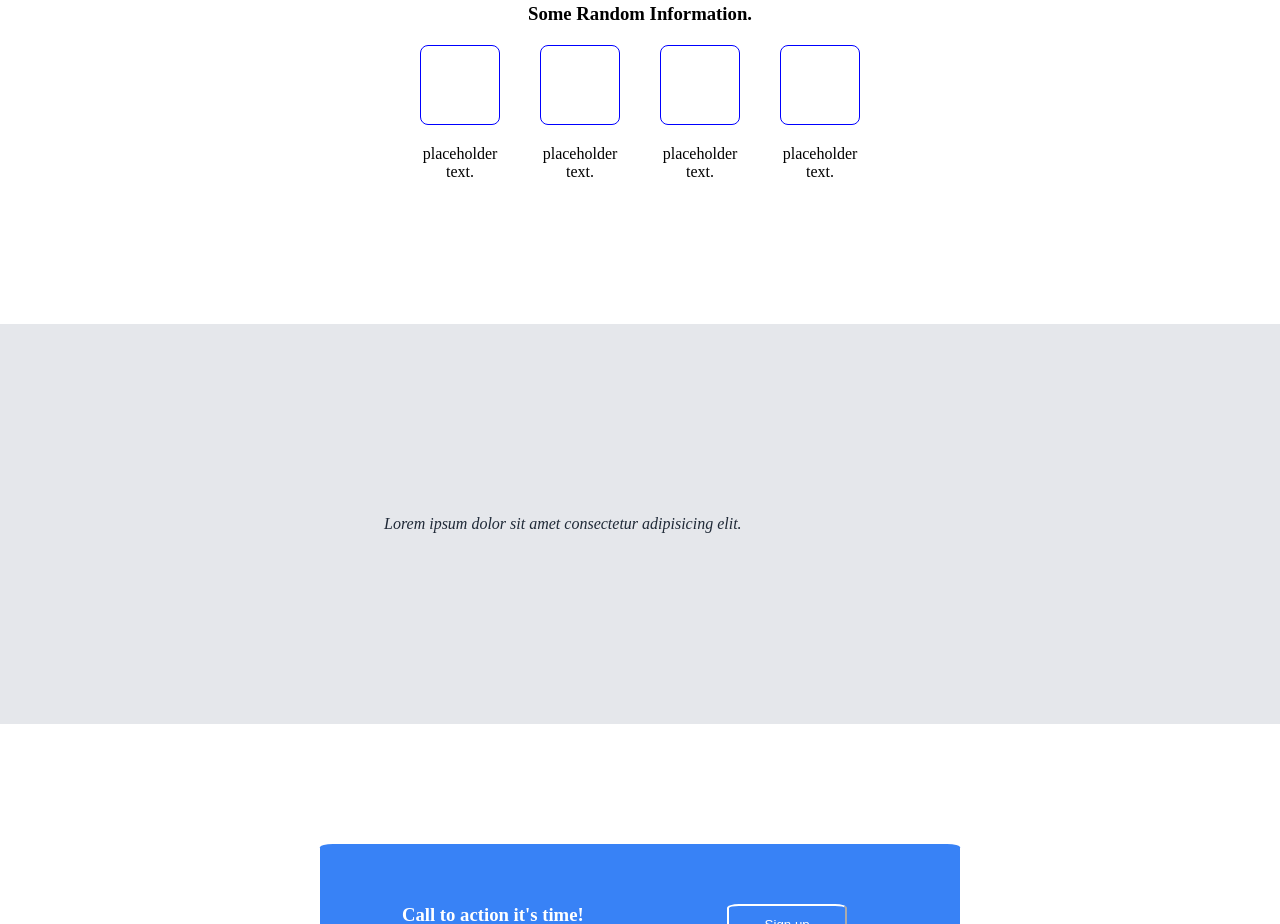
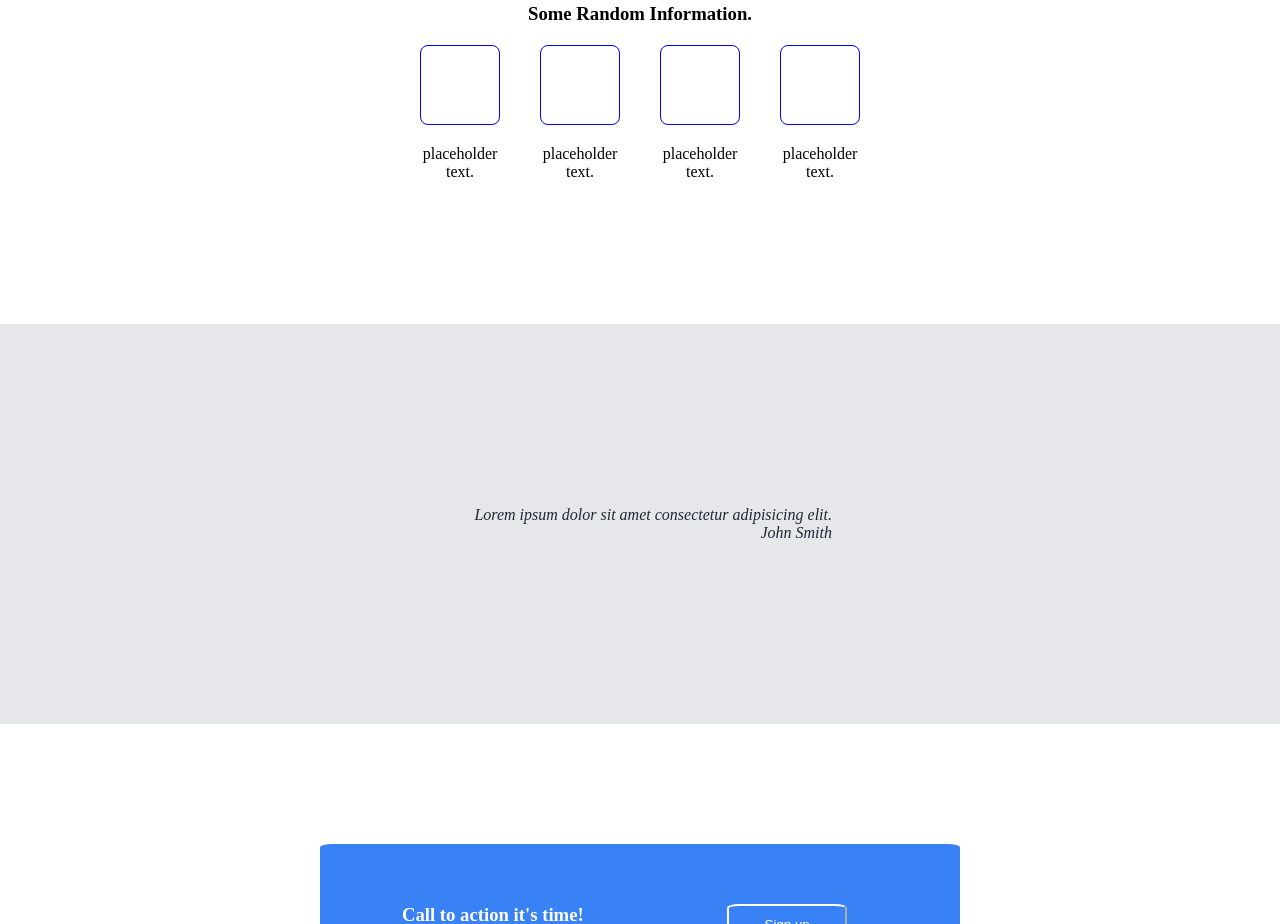
Before and after one commit to fullstackjunkie/businesspage, a plain HTML site: page index.html in a window 1280 px wide. Shown: the part 556-1480 px from the top of the page. Drawn offline with Linux system fonts and the light colour scheme.

Commit message:
Finished The Project

```diff
--- a/css/style.css
+++ b/css/style.css
@@ -134,6 +134,7 @@ ul li {
 
 .main__sections-3 {
     display: flex;
+    flex-direction: column;
     justify-content: center;
     align-items: center;
     width: 100%;
@@ -141,10 +142,25 @@ ul li {
     background-color: #E5E7EB;
 }
 
+.main__sections-3 p.author {
+    text-align: right;
+    /* align-self: flex-end; */
+}
+
+.section__3-container {
+    display: flex;
+    flex-direction:column;
+    justify-content: center;
+    align-items: flex-end;
+    width: 30%;
+    /* background-color: yellow; */
+}
+
 .main__sections-3 p {
-    width: 40%;
+
     color: #1F2937;
     font-style: italic;
+
 }
 
 .main__sections-4 {
--- a/index.html
+++ b/index.html
@@ -54,9 +54,14 @@
             </div>
         </div>
         <div class="main__sections-3">
-            <p>
-                Lorem ipsum dolor sit amet consectetur adipisicing elit.
-            </p>
+            <div class="section__3-container">
+                <p>
+                    Lorem ipsum dolor sit amet consectetur adipisicing elit.
+                </p>
+
+                <p class="author">John Smith</p>
+            </div>
+
         </div>
         <div class="main__sections-4">
             <div class="ms__4-container">
```
